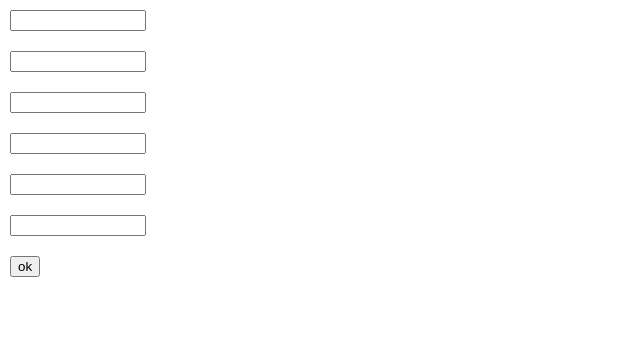
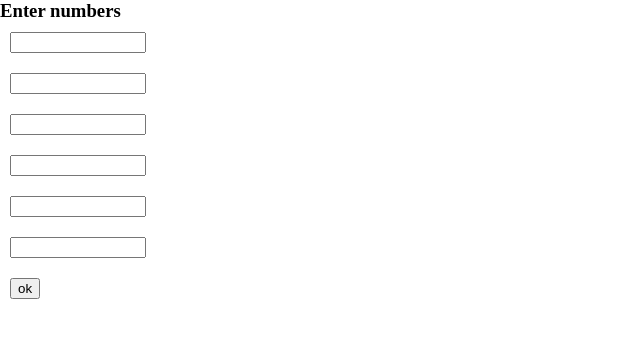
Before and after one commit to Hovakimyan-Ed/numbers.github.io, a plain HTML site: page index.html in a window 1280 px wide. Shown: the whole page, without its empty margins (0-640 px from the left). Drawn offline with Linux system fonts and the light colour scheme.

Commit message:
Update index.html

```diff
--- a/index.html
+++ b/index.html
@@ -9,6 +9,7 @@
 </head>
 <body>
 <div class="big-div">
+    <h3>Enter numbers</h3>
     <div>
         <input type="text" id="id1">
     </div>
```
